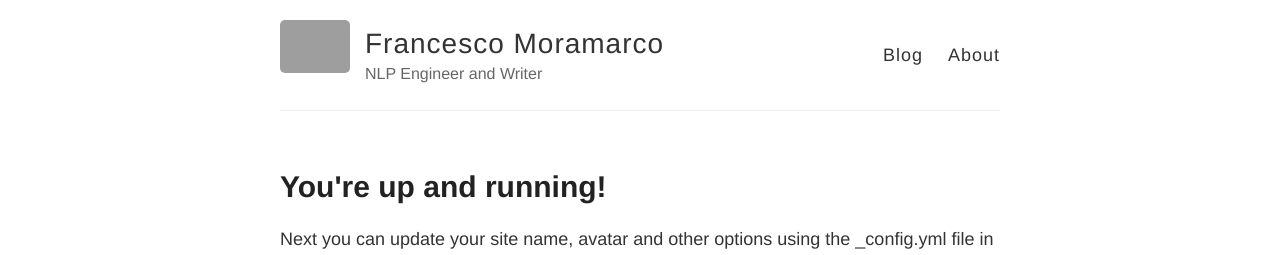
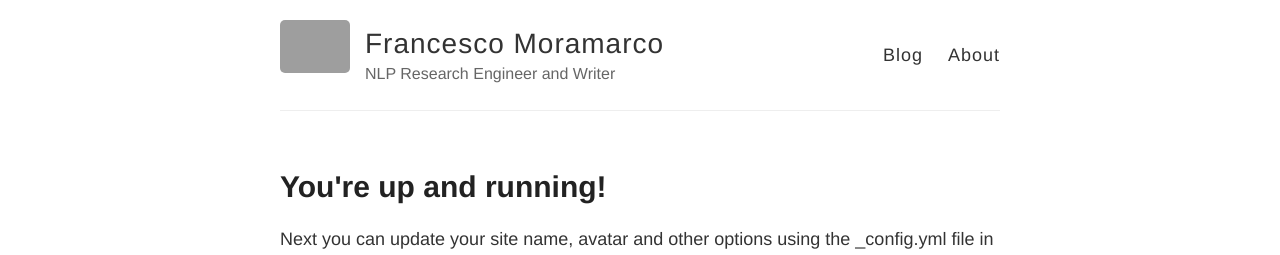
Before and after one commit to fran-mora/fran-mora.github.io, a Jekyll site: the page built from _posts/ml/2014-3-3-Hello-World.md, in a window 1280 px wide. Shown: the top 255 px of the page. Built offline with Jekyll 4.4.1, drawn with Linux system fonts in a browser that asks for light colours; grey boxes are pictures that could not be loaded.

Commit message:
Update _config.yml

```diff
--- a/_config.yml
+++ b/_config.yml
@@ -6,7 +6,7 @@
 name: Francesco Moramarco
 
 # Short bio or description (displayed in the header)
-description: NLP Engineer and Writer
+description: NLP Research Engineer and Writer
 
 # URL of your avatar or profile pic (you could use your GitHub profile pic)
 avatar: https://lothinias.com/images/francesco_moramarco.png
```
